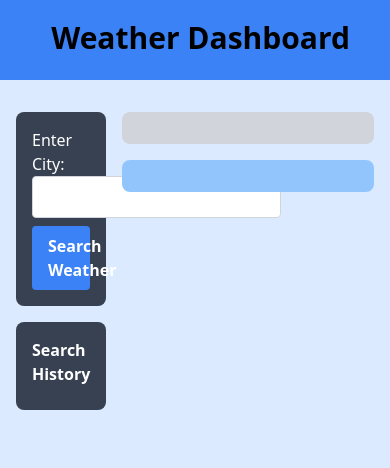
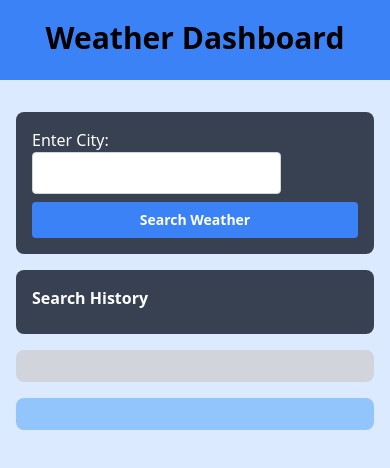
Before and after one commit to DarkBitBeard/WeatherDashboard, a plain HTML site: page index.html in a window 390 px wide. Drawn offline with nearby package versions, Linux system fonts and the light colour scheme.

Commit message:
Added the Live link to the README and added responsive design to the html for mobile devices

```diff
--- a/index.html
+++ b/index.html
@@ -1,42 +1,44 @@
 <!DOCTYPE html>
 <html lang="en">
+
 <head>
     <meta charset="UTF-8">
     <meta name="viewport" content="width=device-width, initial-scale=1.0">
-    <script src="https://cdn.tailwindcss.com"></script>
+    <link href="https://cdn.jsdelivr.net/npm/tailwindcss@2.2.19/dist/tailwind.min.css" rel="stylesheet">
     <title>Weather Dashboard</title>
 </head>
+
 <body class="bg-blue-100">
     <header class="bg-blue-500 h-20">
-        <p class="text-right text-3xl font-bold text-black pt-5 p-10">Weather Dashboard</p>
+        <p class="text-center lg:text-right text-3xl lg:text-3xl font-bold text-black pt-5 lg:p-10">Weather Dashboard</p>
     </header>
     <audio id="backgroundMusic" autoplay loop>
         <source src="./Assets/AUDIO/Weather Channel Music.mp3" type="audio/mpeg">
         Your browser does not support the audio element.
     </audio>
-    <div class="container mx-auto px-4 py-8 flex">
-        <div class="w-1/4 mr-4">
+    <div class="container mx-auto px-4 py-8 flex flex-col lg:flex-row">
+        <div class="w-full lg:w-1/4 mb-4 lg:mr-4">
             <div class="bg-gray-700 p-4 rounded-lg mb-4">
                 <label for="cityInput" class="text-white mr-2">Enter City:</label>
                 <input type="text" id="cityInput" onkeypress="searchOnEnter(event)" class="p-2 rounded border border-gray-300 focus:border-blue-500 focus:outline-none">
-                <button class="bg-blue-500 text-white font-bold py-2 px-4 rounded focus:outline-none focus:shadow-outline mt-2 w-full hover:scale-105" onclick="searchWeather()">Search Weather</button>
+                <button class="bg-blue-500 text-white font-bold py-2 px-4 rounded focus:outline-none focus:shadow-outline mt-2 w-full hover:scale-105 text-sm lg:text-base">Search Weather</button>
             </div>
             <div id="searchHistory" class="bg-gray-700 rounded-lg p-4">
                 <p class="text-white font-bold mb-2">Search History</p>
                 <!-- Search history items will be added dynamically here -->
             </div>
         </div>
-        <div class="w-3/4">
-            <div id="weatherContainer" class="justify-center bg-gray-300 rounded-lg p-4 mb-4">
+        <div class="w-full lg:w-3/4">
+            <div id="weatherContainer" class="justify-center bg-gray-300 rounded-lg p-4 mb-4 text-sm lg:text-base">
                 <!-- Current weather information will be displayed here -->
             </div>
-            <div id="forecastContainer" class="gap-5 bg-blue-300 rounded-lg p-4 flex flex-row flex-wrap justify-center">
+            <div id="forecastContainer" class="gap-5 bg-blue-300 rounded-lg p-4 flex flex-row flex-wrap justify-center text-sm lg:text-base">
                 <!-- Forecast for the next 4 days will be displayed here -->
             </div>
-            <p id="errorMessage" class="bg-black text-red-600 font-bold hidden text-center">Invalid city. Please try again.</p>
-        </div>
+            <p id="errorMessage" class="bg-black text-red-600 font-bold hidden text-center lg:text-left text-sm lg:text-base">Invalid city. Please try again.</p>
         </div>
     </div>
     <script src="./Assets/JS/JavaScript.js"></script>
 </body>
+
 </html>
```
Also changed, not shown: 1 other file.
